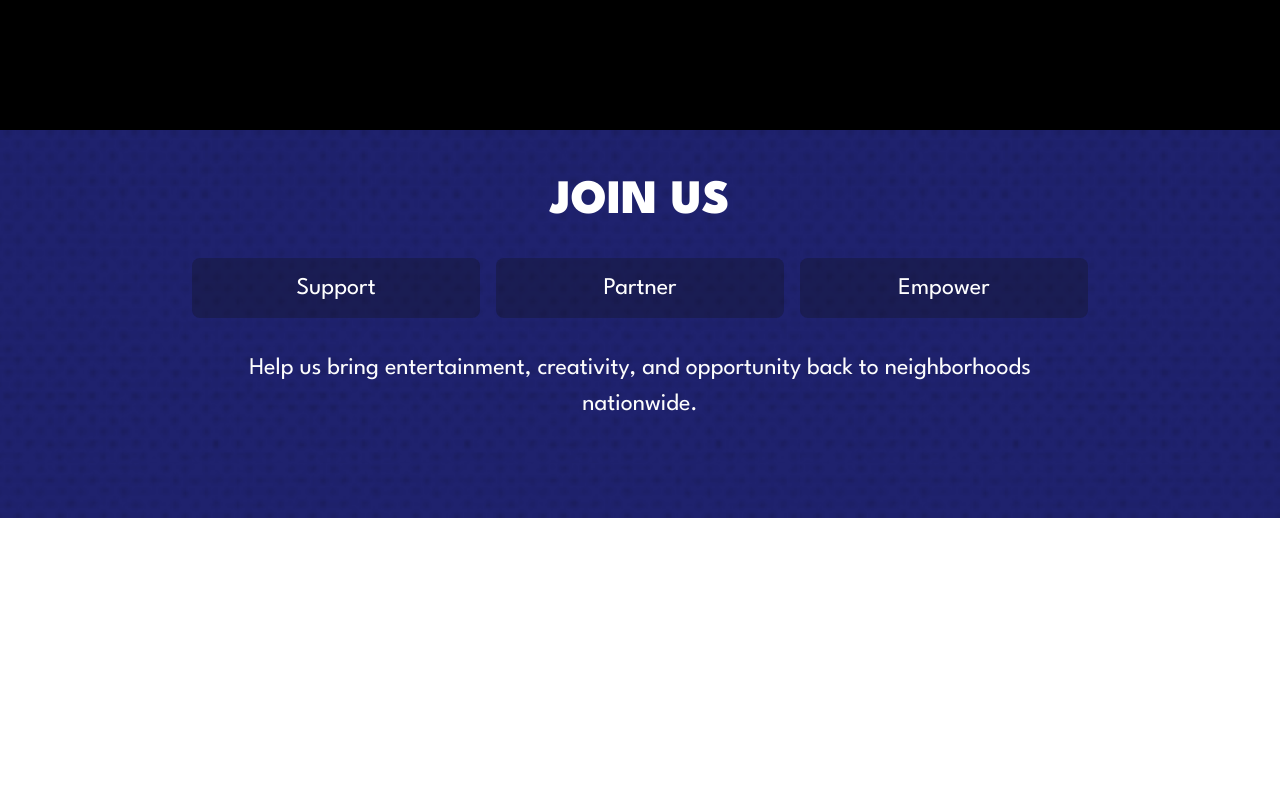
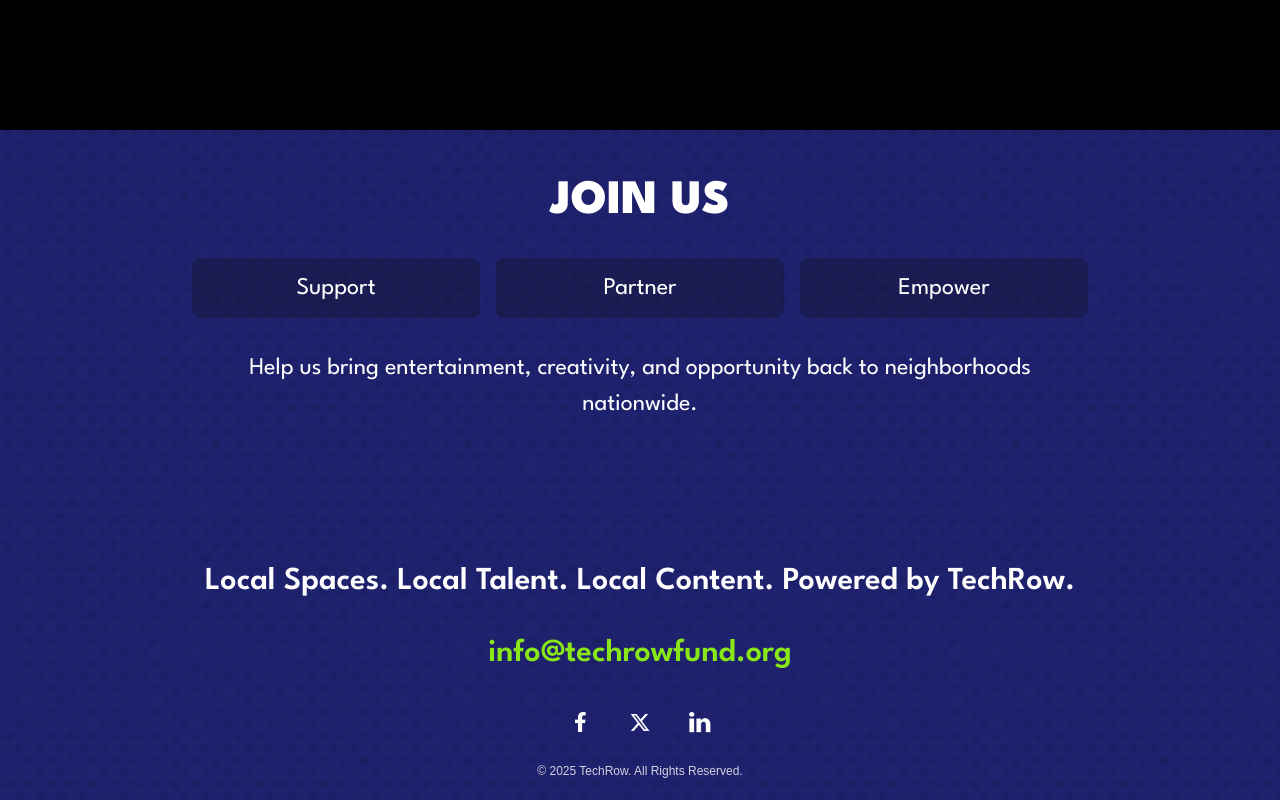
Before and after one commit to creativehandz/techrow, a React (Vite) app: page / in a window 1280 px wide. Shown: the part 4626-5426 px from the top of the page. Before the commit the page ends 5144 px from the top, so only its background shows below. Built offline with nearby package versions, Linux system fonts and the light colour scheme.

Commit message:
Update GitHub Actions workflow for dual FTP deployment to staging and production servers

```diff
--- a/src/components/Button.css
+++ b/src/components/Button.css
@@ -2757,3 +2757,13 @@
     white-space: normal;
   }
 }
+
+/* Footer email styling */
+.footer-email {
+  font-family: 'League Spartan', ui-sans-serif, system-ui, sans-serif;
+  font-weight: 600;
+  font-size: 32px;
+  text-align: center;
+  color: #89E717;
+  margin: 24px 0;
+}
--- a/src/components/Copyright.tsx
+++ b/src/components/Copyright.tsx
@@ -13,24 +13,20 @@
           Local Spaces. Local Talent. Local Content. Powered by TechRow.
         </p>
 
+        <p className="footer-email">
+          info@techrowfund.org
+        </p>
+
         <div className="copyright-social-icons">
-          <a href="https://www.facebook.com/techrownyc/" target='_blank' className="social-icon" aria-label="Facebook">
+          <a href="https://www.facebook.com/profile.php?id=100066689012548&fb_dtsg_ag=AdwuUh4oJPtu6_nBNF[…]a9nJPp6K-vQ%3AAdyQU9J7HPtLAjAydsyYiNqBslZ6SmH6hDetuUZ_7lLc3w" target='_blank' className="social-icon" aria-label="Facebook">
             <img src="/media/images/icons/facebook.png" alt="Facebook" />
           </a>
 
-          <a href="https://x.com/TechRowNYC" target='_blank' className="social-icon" aria-label="X (Twitter)">
+          <a href="https://x.com/techrowfund" target='_blank' className="social-icon" aria-label="X (Twitter)">
             <img src="/media/images/icons/twitter.png" alt="Twitter" />
           </a>
 
-          <a href="https://www.instagram.com/techrow_official" target='_blank' className="social-icon" aria-label="Instagram">
-            <img src="/media/images/icons/instagram.png" alt="Instagram" />
-          </a>
-
-          <a href="https://www.youtube.com/channel/UCdqBRNn-6lN6d-omGFZXPxw" target='_blank' className="social-icon" aria-label="YouTube">
-            <img src="/media/images/icons/youtube.png" alt="YouTube" />
-          </a>
-
-          <a href="https://www.linkedin.com/company/tech-row/" target='_blank' className="social-icon" aria-label="LinkedIn">
+          <a href="https://www.linkedin.com/company/techrow-fund/" target='_blank' className="social-icon" aria-label="LinkedIn">
             <img src="/media/images/icons/linkedin.png" alt="LinkedIn" />
           </a>
         </div>
--- a/src/components/HomePage.tsx
+++ b/src/components/HomePage.tsx
@@ -5,6 +5,7 @@
 import 'swiper/swiper-bundle.css';
 import Header from './Header';
 import Footer from './Footer';
+import Copyright from './Copyright';
 import HeroSection from './HeroSection';
 import VideoSlider from './VideoSlider';
 import VideoSlider2 from './VideoSlider2';
@@ -276,9 +277,10 @@
             </Swiper>
         </div>
       </div>
-{/* Gap between sections */}
+      {/* Gap between sections */}
       <div style={{height: '180px', backgroundColor: '#000000'}}></div>
       <Footer />
+      <Copyright />
     </div>
   );
 };
```
